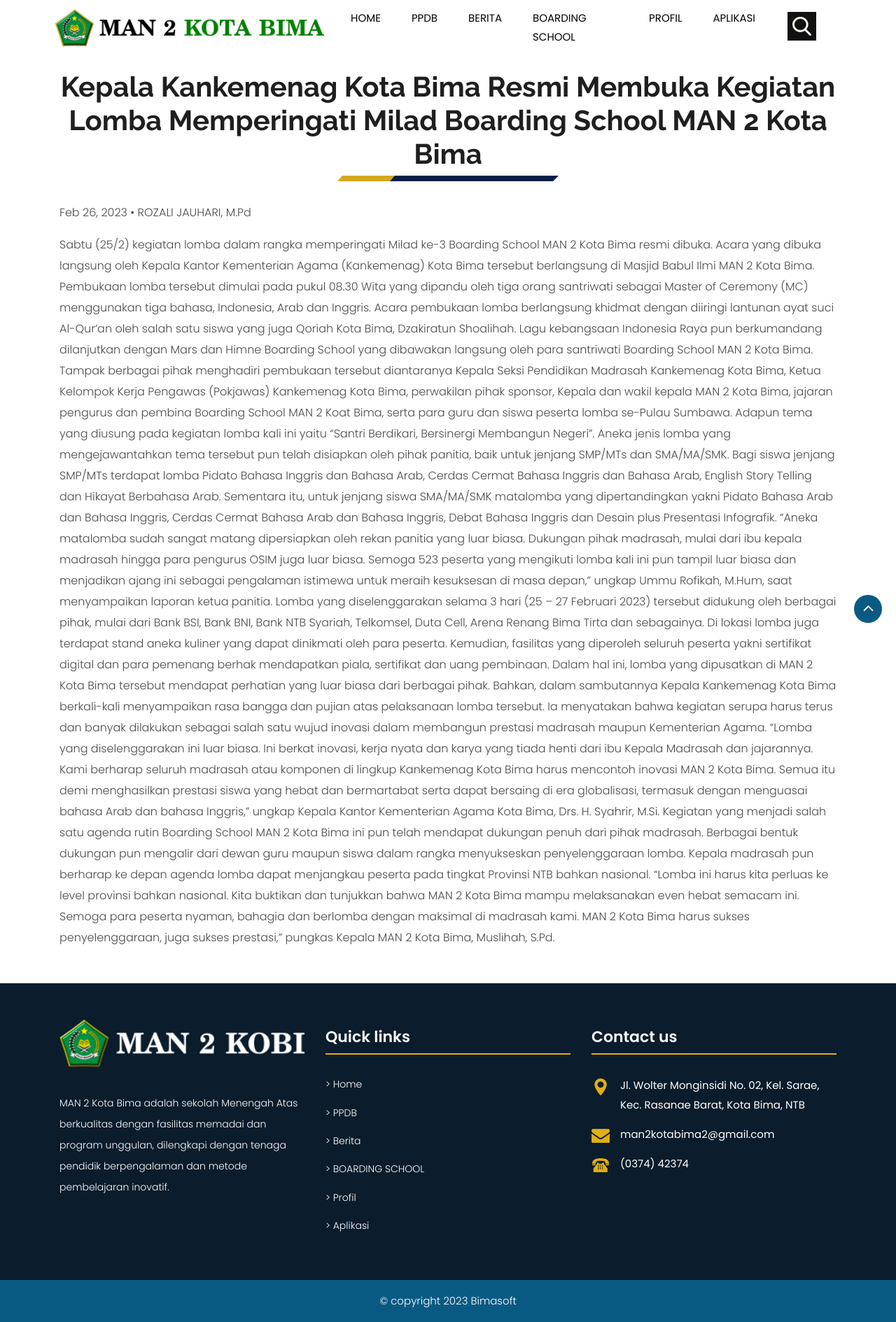
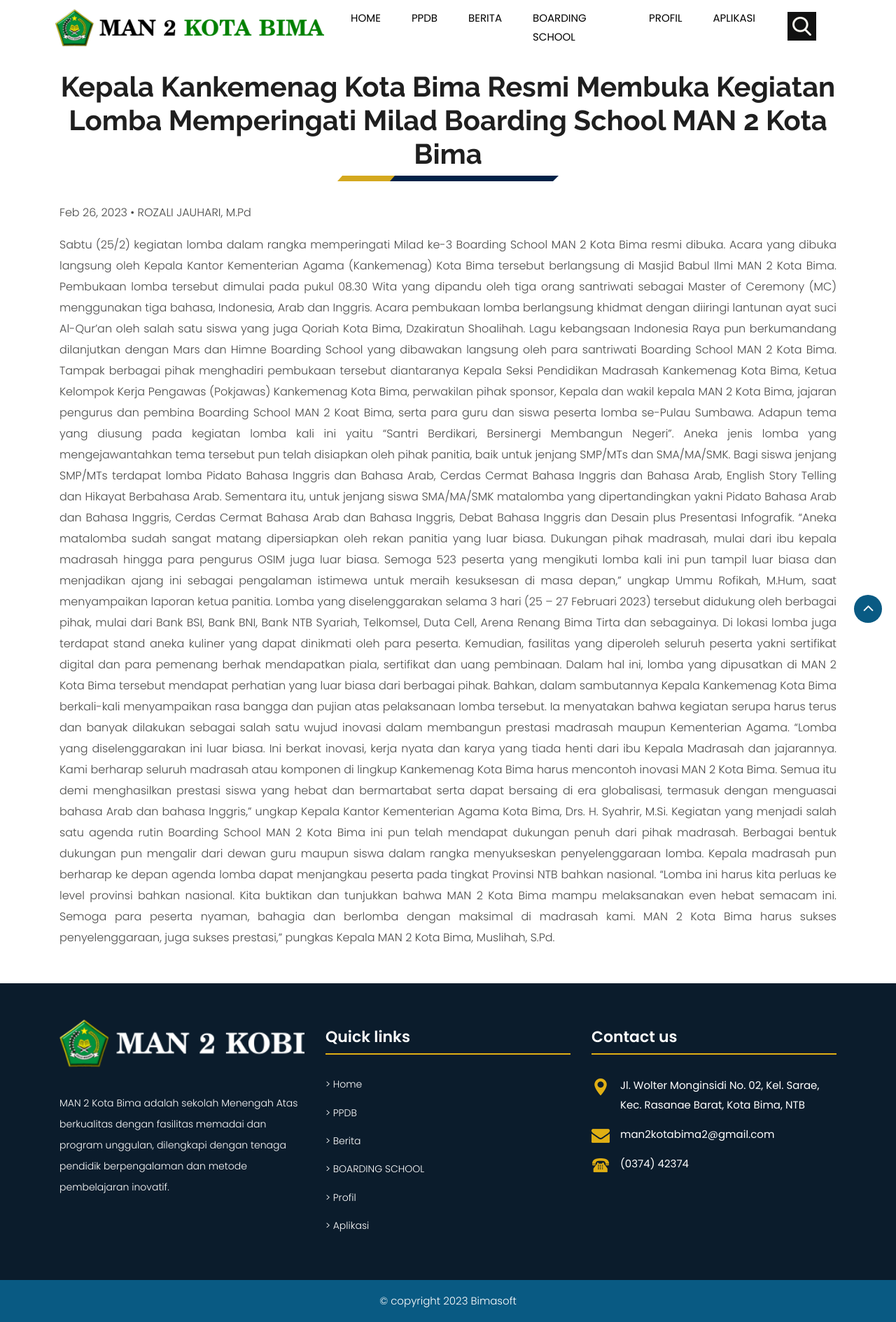
Before and after one commit to yokowasis/website-man2kobi.sch.id, a Jekyll site: the page built from 2023-02-26-milad-boarding.md, in a window 1280 px wide. Shown: the whole page at 70% size. Built offline with Jekyll 4.4.1, drawn with Linux system fonts in a browser that asks for light colours.

Commit message:
css image dan justify

```diff
--- a/css/style.css
+++ b/css/style.css
@@ -2304,6 +2304,18 @@ ul.navbar-nav li:hover > ul li {
 	display: block;
 }
 
+.post-content {
+	text-align: justify;
+}
+
+.post-content img {
+	max-width: 100%;
+	padding:10px;
+	margin-bottom: 20px;
+	margin-top:20px;
+	border : solid 1px #828282;
+}
+
 /* media query phone and tablet */
 @media (max-width: 991px) {
 		ul.navbar-nav ul {
```
